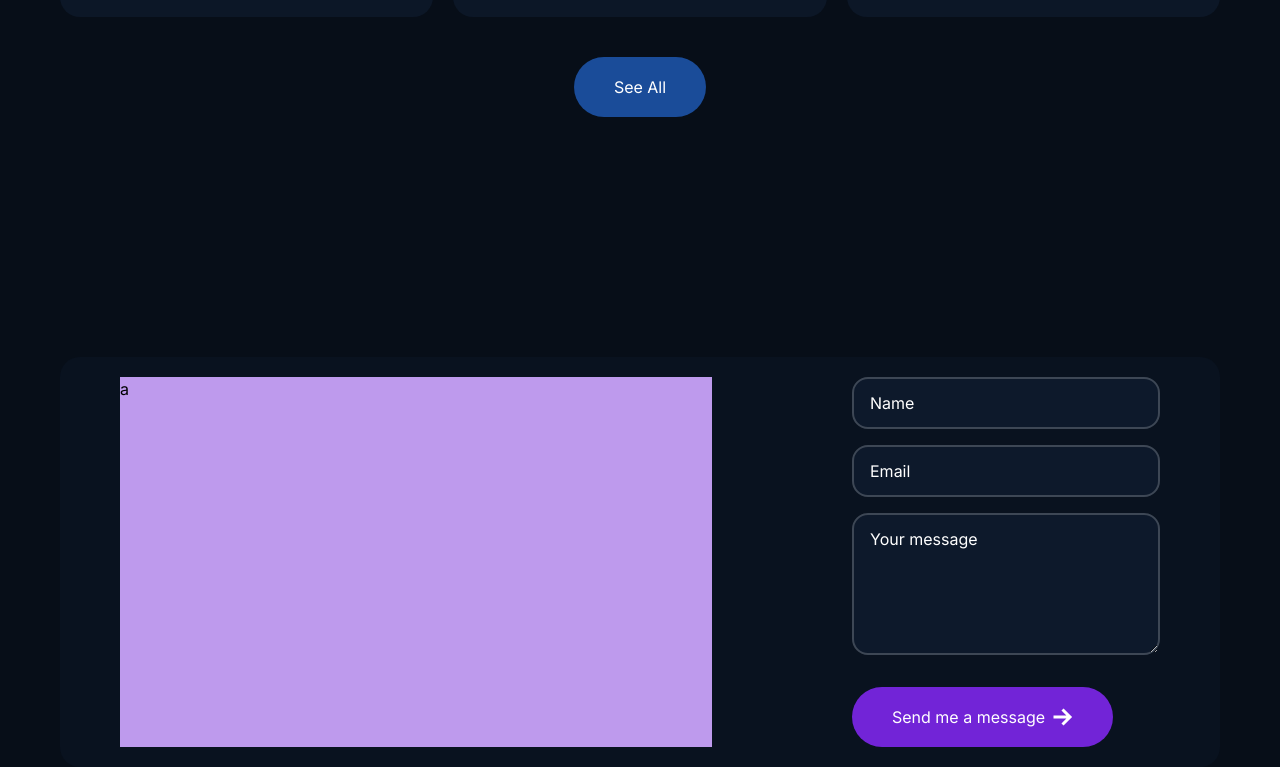
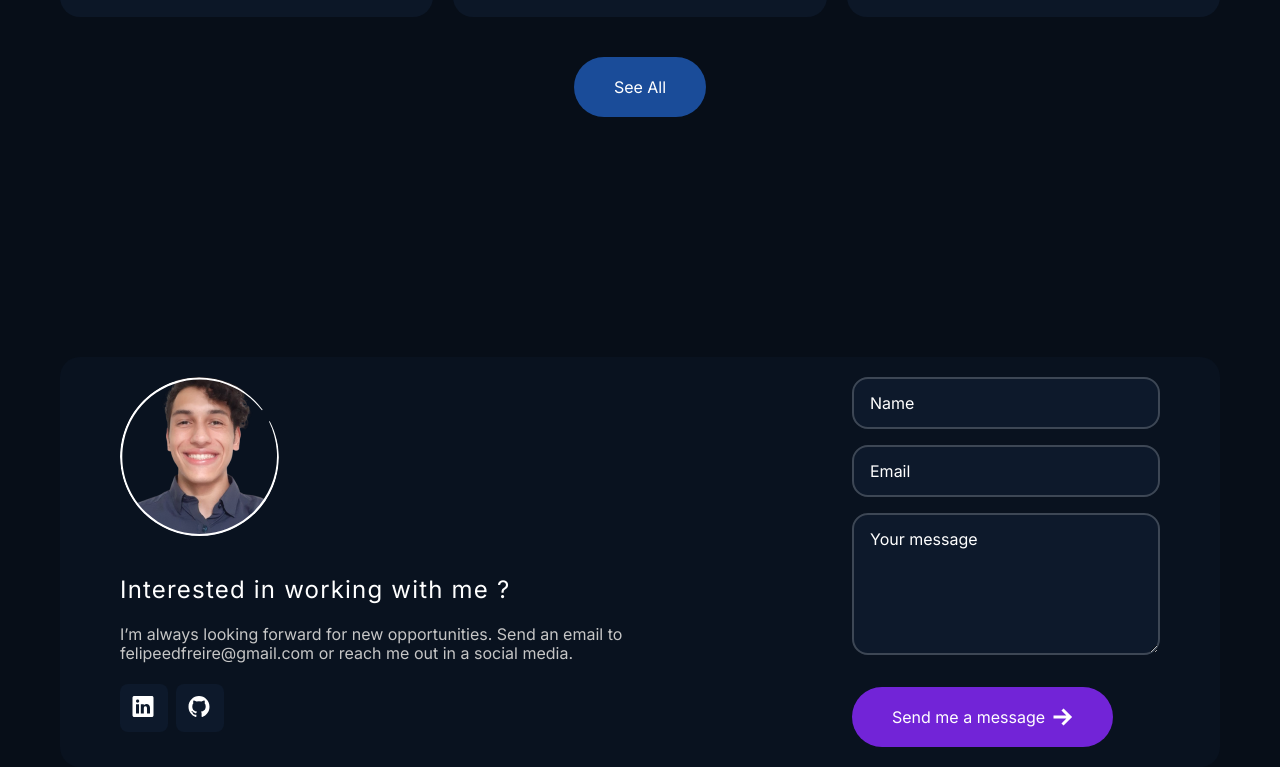
Before and after one commit to Felpezs/Portfolio, a Next.js app: page / in a window 1280 px wide. Shown: the part 3297-4064 px from the top of the page. Built offline with nearby package versions, Linux system fonts and the light colour scheme.

Commit message:
wip: contact area

```diff
--- /dev/null
+++ b/app/components/Contact/Avatar.tsx
@@ -0,0 +1,36 @@
+import Image from "next/image";
+import Github from "../icons/GIthub";
+import Linkedin from "../icons/Linkedin";
+
+const Avatar = () => {
+  return (
+    <>
+      <Image
+        src={"/avatar_bg.svg"}
+        alt="Felipe's Photo"
+        width={159}
+        height={159}
+        className="rounded-full bg-[url('/photo.png')]"
+      />
+      <div>
+        <p className="text-white text-lg mb-1 tracking-wider">
+          Interested in working with me ?
+        </p>
+        <p className="text-neutral-500 text-base mb-1">
+          I’m always looking forward for new opportunities. Send an email to
+          felipeedfreire@gmail.com or reach me out in a social media.
+        </p>
+        <div className="flex gap-[8px]">
+          <span className="w-[48px] h-[48px] p-[12px] bg-surface-500 rounded-[8px]">
+            <Linkedin />
+          </span>
+          <span className="w-[48px] h-[48px] p-[12px] bg-surface-500 rounded-[8px]">
+            <Github />
+          </span>
+        </div>
+      </div>
+    </>
+  );
+};
+
+export default Avatar;
--- a/app/components/Contact/Contact.tsx
+++ b/app/components/Contact/Contact.tsx
@@ -2,6 +2,7 @@
 import { FormEvent } from "react";
 import Button from "../Button";
 import Arrow from "../icons/Arrow";
+import Avatar from "./Avatar";
 
 const Contact = () => {
   const handleSubmit = (e: FormEvent) => {
@@ -10,7 +11,9 @@ const Contact = () => {
 
   return (
     <div className="bg-surface-700 min-h-[410px] rounded-[20px] flex justify-between px-3 py-1">
-      <div className="w-[592px] bg-secondary-200">a</div>
+      <div className="w-[592px] flex flex-col gap-2">
+        <Avatar />
+      </div>
       <form
         onSubmit={(e) => handleSubmit(e)}
         className="flex flex-col flex-grow ml-[140px] gap-[16px]"
--- /dev/null
+++ b/app/components/icons/GIthub.tsx
@@ -0,0 +1,20 @@
+import React from "react";
+
+function Github() {
+  return (
+    <svg
+      xmlns="http://www.w3.org/2000/svg"
+      width="22"
+      height="21"
+      fill="none"
+      viewBox="0 0 22 21"
+    >
+      <path
+        fill="#fff"
+        d="M11 0C5.202 0 .5 4.823.5 10.767c0 4.758 3.01 8.79 7.181 10.214A.82.82 0 007.86 21c.39 0 .54-.286.54-.534 0-.258-.01-.933-.015-1.833a4.802 4.802 0 01-1.059.126c-2.02 0-2.48-1.57-2.48-1.57-.478-1.242-1.167-1.575-1.167-1.575-.914-.642-.005-.66.066-.66h.004c1.055.093 1.608 1.115 1.608 1.115.525.919 1.228 1.176 1.857 1.176a2.953 2.953 0 001.2-.28c.093-.695.365-1.168.665-1.44-2.33-.272-4.781-1.195-4.781-5.32 0-1.177.408-2.138 1.078-2.888-.108-.272-.469-1.369.103-2.85a.874.874 0 01.235-.023c.38 0 1.237.145 2.653 1.13a9.76 9.76 0 015.259 0c1.416-.985 2.273-1.13 2.653-1.13a.874.874 0 01.235.023c.571 1.481.21 2.578.103 2.85.67.755 1.078 1.716 1.078 2.888 0 4.134-2.456 5.043-4.796 5.31.375.333.713.99.713 1.993 0 1.439-.014 2.601-.014 2.953 0 .253.145.539.534.539a.9.9 0 00.188-.019c4.176-1.425 7.181-5.46 7.181-10.214C21.5 4.823 16.798 0 11 0z"
+      ></path>
+    </svg>
+  );
+}
+
+export default Github;
--- /dev/null
+++ b/app/components/icons/Linkedin.tsx
@@ -0,0 +1,18 @@
+function Linkedin() {
+  return (
+    <svg
+      xmlns="http://www.w3.org/2000/svg"
+      width="22"
+      height="21"
+      fill="none"
+      viewBox="0 0 22 21"
+    >
+      <path
+        fill="#fff"
+        d="M19.82 0H2.294C1.337 0 .5.69.5 1.635v17.566C.5 20.152 1.337 21 2.294 21h17.521c.963 0 1.685-.854 1.685-1.8V1.636C21.506.69 20.778 0 19.82 0zM7.01 17.505H4V8.15H7.01v9.354zM5.61 6.728h-.022c-.963 0-1.586-.716-1.586-1.613 0-.914.64-1.614 1.624-1.614.984 0 1.587.695 1.608 1.614 0 .897-.624 1.613-1.625 1.613zm12.395 10.777h-3.009V12.39c0-1.225-.438-2.063-1.526-2.063-.832 0-1.324.563-1.543 1.111-.082.197-.104.465-.104.739v5.328H8.815V8.15h3.008v1.301c.438-.623 1.122-1.52 2.713-1.52 1.975 0 3.469 1.301 3.469 4.108v5.465z"
+      ></path>
+    </svg>
+  );
+}
+
+export default Linkedin;
```
Also changed, not shown: public/avatar_bg.svg (added), public/photo.png (added).
